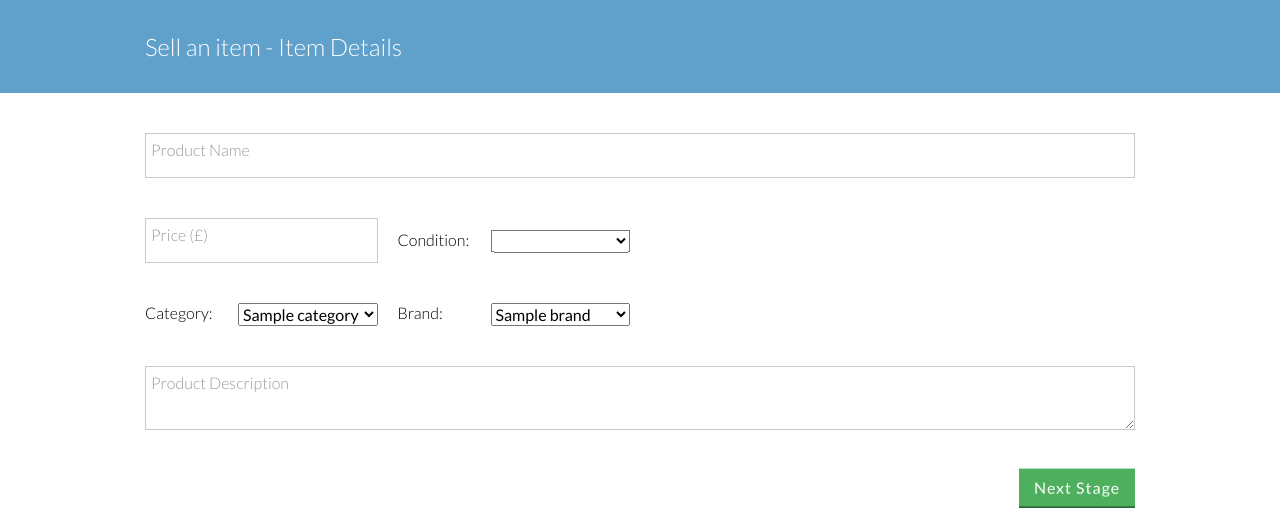
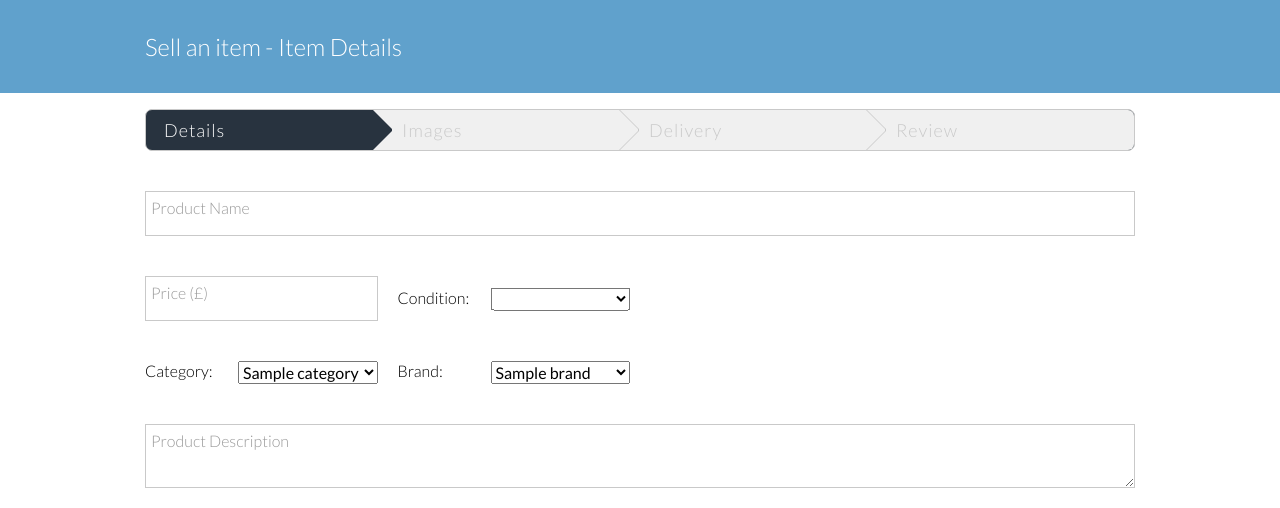
Before and after one commit to ConnorHolyday/SellMyGadgets, a PHP site: page /return/sell/item/details in a window 1280 px wide. Shown: the part 158-666 px from the top of the page. Run offline with PHP 8.4, Linux system fonts and the light colour scheme; the visitor is signed in with stand-in values (Sample User, id 1); tables that the repository leaves empty or names only in its code hold one stand-in row (values such as "Sample post"); data that the repository does not hold is empty; some libraries are stand-ins or nearby versions.

Commit message:
Added breadcrumb nav to sell view

```diff
--- a/application/view/sell/details.php
+++ b/application/view/sell/details.php
@@ -7,6 +7,13 @@
   </div>
 
   <div class="wrapper">
+
+    <nav class="breadcrumb breadcrumb__sell">
+      <a href="/sell/item/details" class="selected">Details</a>
+      <a href="/sell/item/images">Images</a>
+      <a href="/sell/item/delivery">Delivery</a>
+      <a href="/sell/item/confirm">Review</a>
+    </nav>
 
     <form action="/sell/item/images" method="post" class="form__float-label submit-form">
 
--- a/assets/css/styles.css
+++ b/assets/css/styles.css
@@ -1355,7 +1355,8 @@ textarea {
 	padding-left: 1em;
 }
 
-.breadcrumb a:last-child {
+.breadcrumb__product a:last-child,
+.breadcrumb__sell a.selected {
 	background: transparent;
 	color: white;
 	pointer-events: none;
@@ -1363,12 +1364,22 @@ textarea {
 	padding-right: 0;
 }
 
-.breadcrumb a:last-child:before {
+.breadcrumb__product a:last-child:before,
+.breadcrumb__sell a.selected:before {
 	border-color: #28333f;
 	border-left-color: transparent;
 }
 
-.breadcrumb a:last-child:after {
+.breadcrumb__product a:last-child:after,
+.breadcrumb__sell a.selected:after {
+	display: none;
+}
+
+.breadcrumb__sell a {
+	width: 25%;
+}
+
+.breadcrumb__sell a:last-child:after {
 	display: none;
 }
 
--- a/assets/scss/modular/_breadcrumb.scss
+++ b/assets/scss/modular/_breadcrumb.scss
@@ -65,8 +65,11 @@
 		&:first-child {
 			padding-left: 1em;
 		}
+	}
+}
 
-		&:last-child {
+.breadcrumb__product a:last-child,
+.breadcrumb__sell a.selected {
 	background: transparent;
 	color: white;
 	pointer-events: none;
@@ -82,5 +85,13 @@
 		display: none;
 	}
 }
+
+.breadcrumb__sell {
+	a {
+		width: 25%;
+
+		&:last-child {
+			&:after { display: none; }
 		}
 	}
+}
```
Also changed, not shown: application/view/sell/confirm.php (+7 -0 lines), application/view/sell/delivery.php (+7 -0 lines), application/view/sell/images.php (+7 -0 lines), assets/css/styles.min.css. Lines whose indentation alone changed are shown as unchanged.
